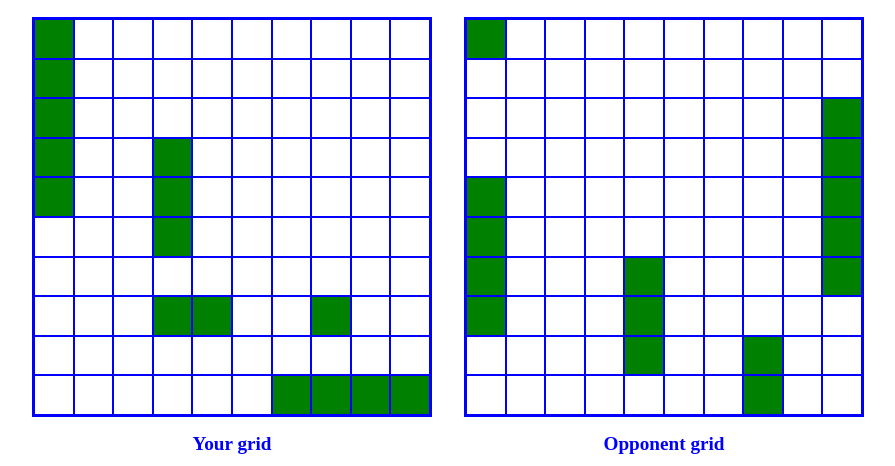
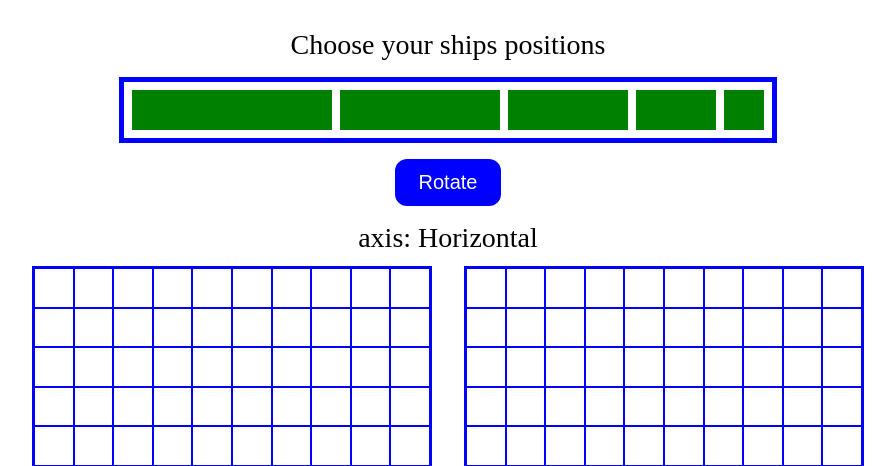
Before and after one commit to Abdelkrim-Saouchi/Battleship, a website built with webpack: page src/template.html in a window 1280 px wide. Shown: the part 84-550 px from the top of the page, without its empty margins (192-1087 px from the left). Built offline with nearby package versions, Linux system fonts and the light colour scheme.

Commit message:
Arrive to dead end!

```diff
--- a/src/dom/startScreen.js
+++ b/src/dom/startScreen.js
@@ -0,0 +1,100 @@
+import gameBoardFactory from '../logic/gameBoardFactory';
+import displayController from './displayController';
+
+const gameBoardOne = gameBoardFactory();
+const gameBoardTwo = gameBoardFactory();
+const displayCtrl = displayController();
+const uiBoardOne = displayCtrl.createBoardGrid(
+  '.game-container__grid--one',
+  'game-container__row',
+  'game-container__cell'
+);
+const uiBoardTwo = displayCtrl.createBoardGrid(
+  '.game-container__grid--two',
+  'game-container__row',
+  'game-container__cell'
+);
+displayCtrl.renderBoard(uiBoardOne.children, gameBoardOne.gameBoard);
+displayCtrl.renderBoard(uiBoardTwo.children, gameBoardTwo.gameBoard);
+
+let draggedShip;
+let direction = 'horizontal';
+const shipNames = [
+  'currier',
+  'battleship',
+  'destroyer',
+  'submarine',
+  'patrol boat',
+];
+const shipsLength = [5, 4, 3, 2, 1];
+const ships = [];
+
+const shipOptionsContainer = document.querySelector(
+  '.start-section__ship-options'
+);
+const shipOptions = Array.from(shipOptionsContainer.children);
+
+const allHumanPlayerBoardCells = [];
+window.addEventListener('DOMContentLoaded', () => {
+  const humanGrid = document.querySelector('.game-container__grid--one');
+  const humanGridRows = Array.from(humanGrid.children);
+  humanGridRows.forEach((row) => {
+    const children = Array.from(row.children);
+    children.forEach((child) => {
+      allHumanPlayerBoardCells.push(child);
+    });
+  });
+});
+
+function dragStart(e) {
+  console.log(e.target);
+  draggedShip = e.target;
+  console.log(draggedShip);
+}
+
+function dragOver(e) {
+  e.preventDefault();
+}
+
+function dropShip(e) {
+  let startRow;
+  let startCol;
+  let endRow;
+  let endCol;
+  console.log(draggedShip);
+  const shipName = shipNames[draggedShip.id];
+  const shipLength = shipsLength[draggedShip.id];
+  startRow = e.target.parentElement.dataset.rowIndex;
+  startCol = e.target.dataset.colIndex;
+  if (direction === 'horizontal') {
+    endRow = startRow;
+    if (startCol + shipLength - 1 >= 10) return;
+    endCol = startCol + shipLength - 1;
+  } else {
+    if (startRow + shipLength - 1 >= 10) return;
+    endRow = startRow + shipLength - 1;
+    endCol = startCol;
+  }
+
+  gameBoardOne.placeShipAt(
+    [startRow, startCol],
+    [endRow, endCol],
+    shipLength,
+    shipName
+  );
+  console.log(gameBoardOne.gameBoard);
+  displayCtrl.renderBoard(uiBoardOne.children, gameBoardOne.gameBoard);
+
+  ships.push({ shipName, shipLength, startRow, startCol, endRow, endCol });
+}
+
+shipOptions.forEach((shipOption) =>
+  shipOption.addEventListener('dragstart', dragStart)
+);
+
+allHumanPlayerBoardCells.forEach((playerCell) => {
+  playerCell.addEventListener('dragover', dragOver);
+  playerCell.addEventListener('drop', dropShip);
+});
+export default function startScreen() {}
+export { gameBoardOne, gameBoardTwo, uiBoardOne, uiBoardTwo };
--- a/src/index.js
+++ b/src/index.js
@@ -1,5 +1,13 @@
+import startScreen from './dom/startScreen';
 import gameFactory from './logic/game';
 import './style.css';
 
-const game = gameFactory();
+const startScr = startScreen();
+
+const game = gameFactory(
+  startScr.gameBoardOne,
+  startScr.gameBoardTwo,
+  startScr.uiBoardOne,
+  startScr.uiBoardTwo
+);
 game.run();
--- a/src/logic/game.js
+++ b/src/logic/game.js
@@ -1,70 +1,71 @@
 import displayController from '../dom/displayController';
-import gameBoardFactory from './gameBoardFactory';
+// import dragDropEventHandler from '../dom/startScreen';
+// import allHumanPlayerBoardCells from '../dom/startScreen';
+// import gameBoardFactory from './gameBoardFactory';
 import Player from './player';
-import generateShipCoords from './startGame';
+// import generateShipCoords from './startGame';
 // import generateNoDuplicatedShipCoord from './startGame';
 
-export default function gameFactory() {
+export default function gameFactory(
+  gameBoardOne,
+  gameBoardTwo,
+  uiBoardOne,
+  uiBoardTwo
+) {
   const playerOne = Player('Human');
   const playerTwo = Player('Computer');
-  const gameBoardOne = gameBoardFactory(); // for playerOne
-  const gameBoardTwo = gameBoardFactory(); // for playerTwo
+  // const gameBoardOne = gameBoardFactory(); // for playerOne
+  // const gameBoardTwo = gameBoardFactory(); // for playerTwo
 
   // place ships of playerOne(Human)
-  gameBoardOne.placeShipAt([0, 0], [4, 0], 5, 'currier');
-  gameBoardOne.placeShipAt([9, 6], [9, 9], 4, 'battleship');
-  gameBoardOne.placeShipAt([3, 3], [5, 3], 3, 'destroyer');
-  gameBoardOne.placeShipAt([7, 3], [7, 4], 2, 'submarine');
-  gameBoardOne.placeShipAt([7, 6], [7, 6], 1, 'patrol boat');
+
+  // gameBoardOne.placeShipAt([0, 0], [4, 0], 5, 'currier');
+  // gameBoardOne.placeShipAt([9, 6], [9, 9], 4, 'battleship');
+  // gameBoardOne.placeShipAt([3, 3], [5, 3], 3, 'destroyer');
+  // gameBoardOne.placeShipAt([7, 3], [7, 4], 2, 'submarine');
+  // gameBoardOne.placeShipAt([7, 6], [7, 6], 1, 'patrol boat');
 
   // place ships of playerTwo(Computer)
-  const shipsCoord = generateShipCoords();
+  // const shipsCoord = generateShipCoords();
 
-  gameBoardTwo.placeShipAt(shipsCoord[0][0], shipsCoord[0][1], 5, 'currier');
-  gameBoardTwo.placeShipAt(shipsCoord[1][0], shipsCoord[1][1], 4, 'battleship');
-  gameBoardTwo.placeShipAt(shipsCoord[2][0], shipsCoord[2][1], 3, 'destroyer');
-  gameBoardTwo.placeShipAt(shipsCoord[3][0], shipsCoord[3][1], 2, 'submarine');
-  gameBoardTwo.placeShipAt(
-    shipsCoord[4][0],
-    shipsCoord[4][1],
-    1,
-    'patrol boat'
-  );
+  // gameBoardTwo.placeShipAt(shipsCoord[0][0], shipsCoord[0][1], 5, 'currier');
+  // gameBoardTwo.placeShipAt(shipsCoord[1][0], shipsCoord[1][1], 4, 'battleship');
+  // gameBoardTwo.placeShipAt(shipsCoord[2][0], shipsCoord[2][1], 3, 'destroyer');
+  // gameBoardTwo.placeShipAt(shipsCoord[3][0], shipsCoord[3][1], 2, 'submarine');
+  // gameBoardTwo.placeShipAt(
+  //   shipsCoord[4][0],
+  //   shipsCoord[4][1],
+  //   1,
+  //   'patrol boat'
+  // );
 
   // render UI boards
   const displayCtrl = displayController();
-  const uiBoardOne = displayCtrl.createBoardGrid(
-    '.game-container__grid--one',
-    'game-container__row',
-    'game-container__cell'
-  );
-  const uiBoardTwo = displayCtrl.createBoardGrid(
-    '.game-container__grid--two',
-    'game-container__row',
-    'game-container__cell'
-  );
-  displayCtrl.renderBoard(uiBoardOne.children, gameBoardOne.gameBoard);
-  displayCtrl.renderBoard(uiBoardTwo.children, gameBoardTwo.gameBoard);
+  // const uiBoardOne = displayCtrl.createBoardGrid(
+  //   '.game-container__grid--one',
+  //   'game-container__row',
+  //   'game-container__cell'
+  // );
+  // const uiBoardTwo = displayCtrl.createBoardGrid(
+  //   '.game-container__grid--two',
+  //   'game-container__row',
+  //   'game-container__cell'
+  // );
+  // displayCtrl.renderBoard(uiBoardOne.children, gameBoardOne.gameBoard);
+  // displayCtrl.renderBoard(uiBoardTwo.children, gameBoardTwo.gameBoard);
 
   // create and render start board
-  // const startBoard = gameBoardFactory();
-  // const shipsCoord = generateNoDuplicatedShipCoord();
-  // startBoard.placeShipAt(shipsCoord[0][0], shipsCoord[0][1], 5, 'currier');
-  // startBoard.placeShipAt(shipsCoord[1][0], shipsCoord[1][1], 4, 'battleship');
-  // startBoard.placeShipAt(shipsCoord[2][0], shipsCoord[2][1], 3, 'destroyer');
-  // startBoard.placeShipAt(shipsCoord[3][0], shipsCoord[3][1], 2, 'submarine');
-  // startBoard.placeShipAt(shipsCoord[4][0], shipsCoord[4][1], 1, 'patrol boat');
 
-  const startBoardUi = displayCtrl.createBoardGrid(
-    '.start-section__start-grid',
-    'start-section__row',
-    'start-section__cell'
-  );
+  // const startBoardUi = displayCtrl.createBoardGrid(
+  //   '.start-section__start-grid',
+  //   'start-section__row',
+  //   'start-section__cell'
+  // );
 
   // displayCtrl.renderBoard(startBoardUi.children, startBoard.gameBoard);
 
   // select restart button
-  const restartBtn = document.querySelector('.game-control-panel__restart-btn');
+  // const restartBtn = document.querySelector('.game-control-panel__restart-btn');
 
   // check winner
   const isWinner = (gameBoard) => gameBoard.allAreSunk();
@@ -84,9 +85,11 @@ export default function gameFactory() {
 
   // play game method
   const run = () => {
-    startBoardUi.addEventListener('mouseover', (e) => {
-      // console.log(e.target);
-    });
+    // startBoardUi.addEventListener('mouseover', (e) => {
+    //   // console.log(e.target);
+    // });
+
+    // window.addEventListener('DOMContentLoaded', dragDropEventHandler);
 
     let isHumanPlaying = true;
     let isComputerPlaying = false;
@@ -127,7 +130,7 @@ export default function gameFactory() {
         }, 1500);
       }
     });
-    restartBtn.addEventListener('click', () => {});
+    // restartBtn.addEventListener('click', () => {});
   };
 
   return {
--- a/src/style.css
+++ b/src/style.css
@@ -116,28 +116,54 @@ h1 {
 }
 
 .start-section {
-  position: absolute;
-  top: 50%;
-  left: 50%;
-  transform: translate(-50%, -50%);
-  z-index: 99;
-  background-color: hsla(240, 100%, 50%, 0.836);
-  color: white;
   font-size: 28px;
-  padding: 16px;
+  padding: 12px;
   border-radius: 12px;
   display: flex;
   flex-direction: column;
   align-items: center;
   gap: 16px;
-  display: none;
+}
+
+.start-section__ship-options {
+  border: 5px solid blue;
+  padding: 8px;
+  display: flex;
+  justify-content: space-between;
+  align-items: center;
+  gap: 8px;
+}
+.start-section__ship-options > div {
+  background-color: green;
+  height: 40px;
+  cursor: grab;
+}
+
+.start-section__currier {
+  width: 200px;
+}
+
+.start-section__battleship {
+  width: 160px;
+}
+
+.start-section__destroyer {
+  width: 120px;
+}
+
+.start-section__submarine {
+  width: 80px;
+}
+
+.start-section__patrol-boat {
+  width: 40px;
 }
 
 .start-section__rotate-btn,
 .start-section__start-btn {
   border: 0;
-  background-color: #062929;
-  color: inherit;
+  background-color: blue;
+  color: white;
   font-size: 20px;
   padding: 12px 24px;
   border-radius: 12px;
--- a/src/template.html
+++ b/src/template.html
@@ -9,6 +9,20 @@
   <body>
     <main>
       <h1>BattleShip</h1>
+      <div class="start-section">
+        <p class="start-section__choose-msg">Choose your ships positions</p>
+        <div class="start-section__ship-options">
+          <div id="0" class="start-section__currier" draggable="true"></div>
+          <div id="1" class="start-section__battleship" draggable="true"></div>
+          <div id="2" class="start-section__destroyer" draggable="true"></div>
+          <div id="3" class="start-section__submarine" draggable="true"></div>
+          <div id="4" class="start-section__patrol-boat" draggable="true"></div>
+        </div>
+        <button class="start-section__rotate-btn">Rotate</button>
+        <p class="start-section__axis-indicator">axis: Horizontal</p>
+        <!-- <div class="start-section__start-grid"></div>
+        <button class="start-section__start-btn">play</button> -->
+      </div>
       <div class="game-container">
         <div class="game-container__board game-container__board--one">
           <div class="game-container__grid game-container__grid--one"></div>
@@ -30,14 +44,6 @@
         </div>
       </div>
     </main>
-    <div class="start-section">
-      <p class="start-section__welcome-msg">Welcome to BattleShip Game</p>
-      <p class="start-section__choose-msg">Choose your ships positions</p>
-      <button class="start-section__rotate-btn">Rotate</button>
-      <p class="start-section__axis-indicator">axis:</p>
-      <div class="start-section__start-grid"></div>
-      <button class="start-section__start-btn">play</button>
-    </div>
     <footer>Created by Krimothiazine</footer>
   </body>
 </html>
```
Also changed, not shown: src/logic/startGame.js (+0 -87 lines).
